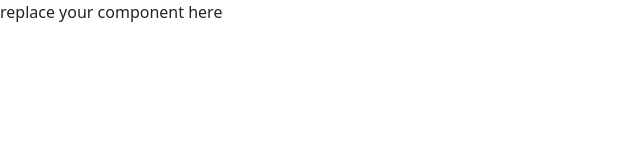
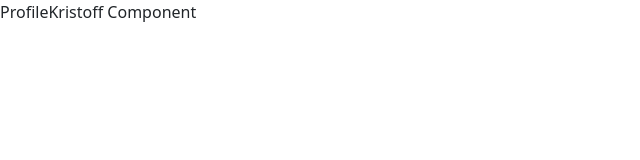
Before and after one commit to fayeMercado/kodego-group-portfolio, a React (Create React App) app: page /kristoff in a window 1280 px wide. Shown: the top 160 px of the page, without its empty margins (0-640 px from the left). Built offline with nearby package versions, Linux system fonts and the light colour scheme.

Commit message:
added Kristoff component

```diff
--- /dev/null
+++ b/src/10ProfileKristoff/ProfileKristoff.js
@@ -0,0 +1,15 @@
+import React from "react";
+import PropTypes from "prop-types";
+import styles from "./ProfileKristoff.module.css";
+
+const ProfileKristoff = () => (
+	<div className={styles.ProfileKristoff} data-testid="ProfileKristoff">
+		ProfileKristoff Component
+	</div>
+);
+
+ProfileKristoff.propTypes = {};
+
+ProfileKristoff.defaultProps = {};
+
+export default ProfileKristoff;
--- /dev/null
+++ b/src/10ProfileKristoff/ProfileKristoff.module.css
@@ -0,0 +1 @@
+.ProfileFaye {}
--- a/src/index.js
+++ b/src/index.js
@@ -7,6 +7,7 @@ import reportWebVitals from "./reportWebVitals";
 import { BrowserRouter, Routes, Route } from "react-router-dom";
 import ProfileMarwin from "./08ProfileMarwin/ProfileMarwin";
 import ProfileFaye from "./09ProfileFaye/ProfileFaye";
+import ProfileKristoff from "./10ProfileKristoff/ProfileKristoff";
 
 const root = ReactDOM.createRoot(document.getElementById("root"));
 root.render(
@@ -22,7 +23,7 @@ root.render(
 					<Route path="faye" element={<ProfileFaye></ProfileFaye>}></Route>
 					<Route
 						path="kristoff"
-            element={<p>replace your component here</p>}
+						element={<ProfileKristoff></ProfileKristoff>}
 					></Route>
 				</Route>
 			</Routes>
```
Also changed, not shown: 1 other file (tests, documents, lock files or other folders). Lines whose indentation alone changed are shown as unchanged.
